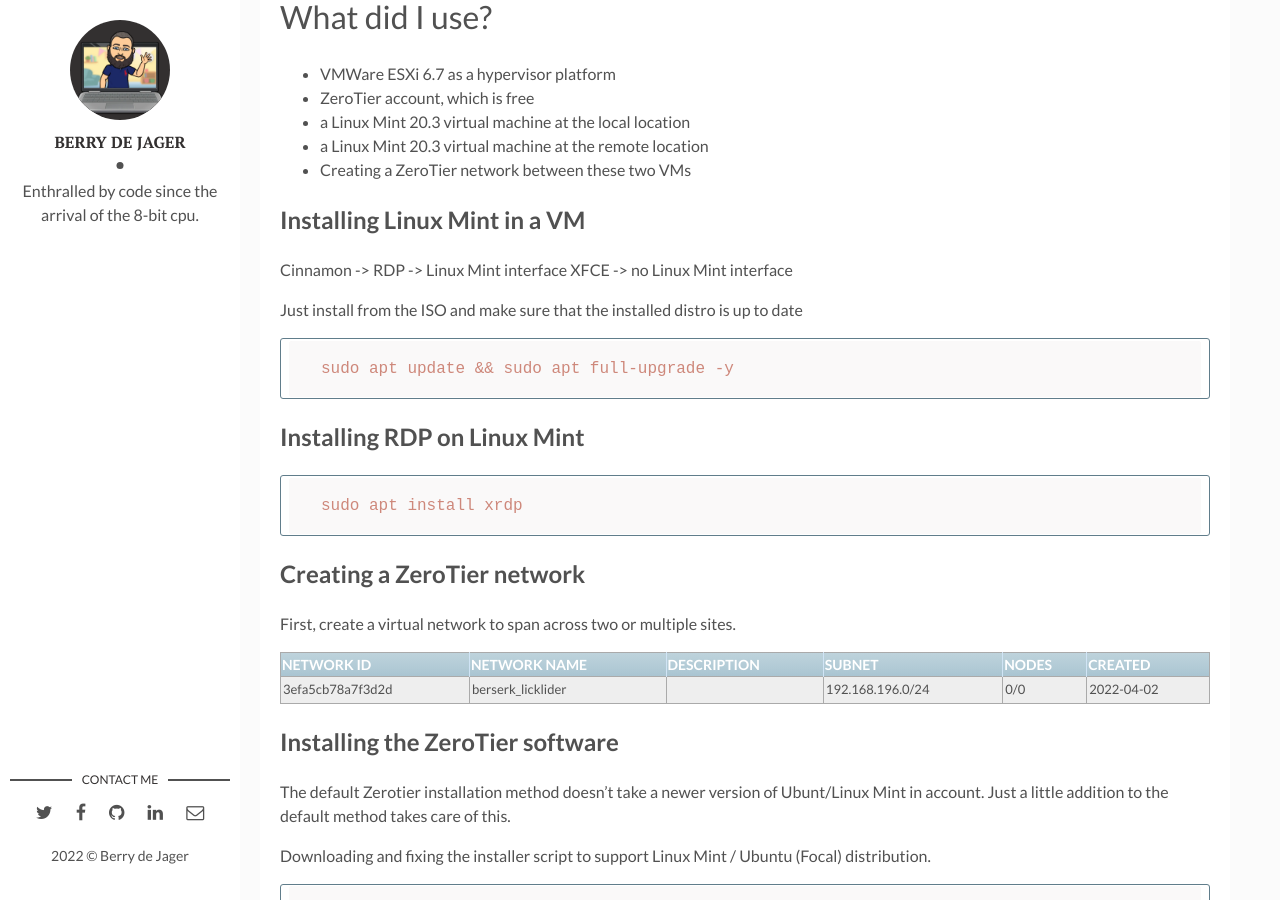
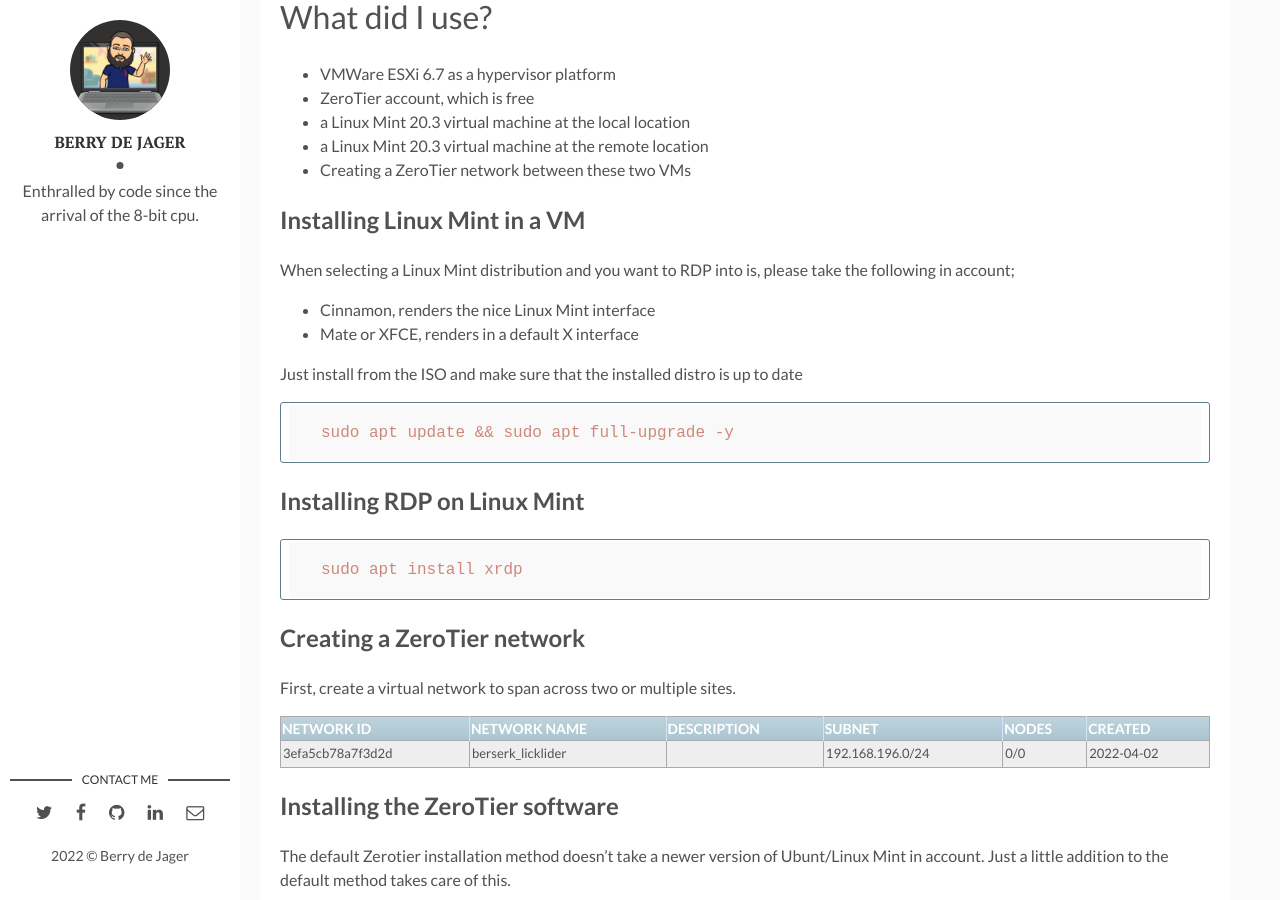
Before and after one commit to berrydejager/code, a Jekyll site: the page built from _posts/2022-04-02-Bye-VPN-Hello-ZeroTier.markdown, in a window 1280 px wide and 900 px high, scrolled down 2446 px. Built offline with Jekyll 4.4.1, drawn with Linux system fonts in a browser that asks for light colours.

Commit message:
Update 2022-04-02-Bye-VPN-Hello-ZeroTier.markdown

```diff
--- a/_posts/2022-04-02-Bye-VPN-Hello-ZeroTier.markdown
+++ b/_posts/2022-04-02-Bye-VPN-Hello-ZeroTier.markdown
@@ -53,8 +53,10 @@
 
 ## Installing Linux Mint in a VM
 
-Cinnamon -> RDP -> Linux Mint interface
-XFCE -> no Linux Mint interface
+When selecting a Linux Mint distribution and you want to RDP into is, please take the following in account;
+
+* Cinnamon, renders the nice Linux Mint interface
+* Mate or XFCE, renders in a default X interface
 
 Just install from the ISO and make sure that the installed distro is up to date
 
```
